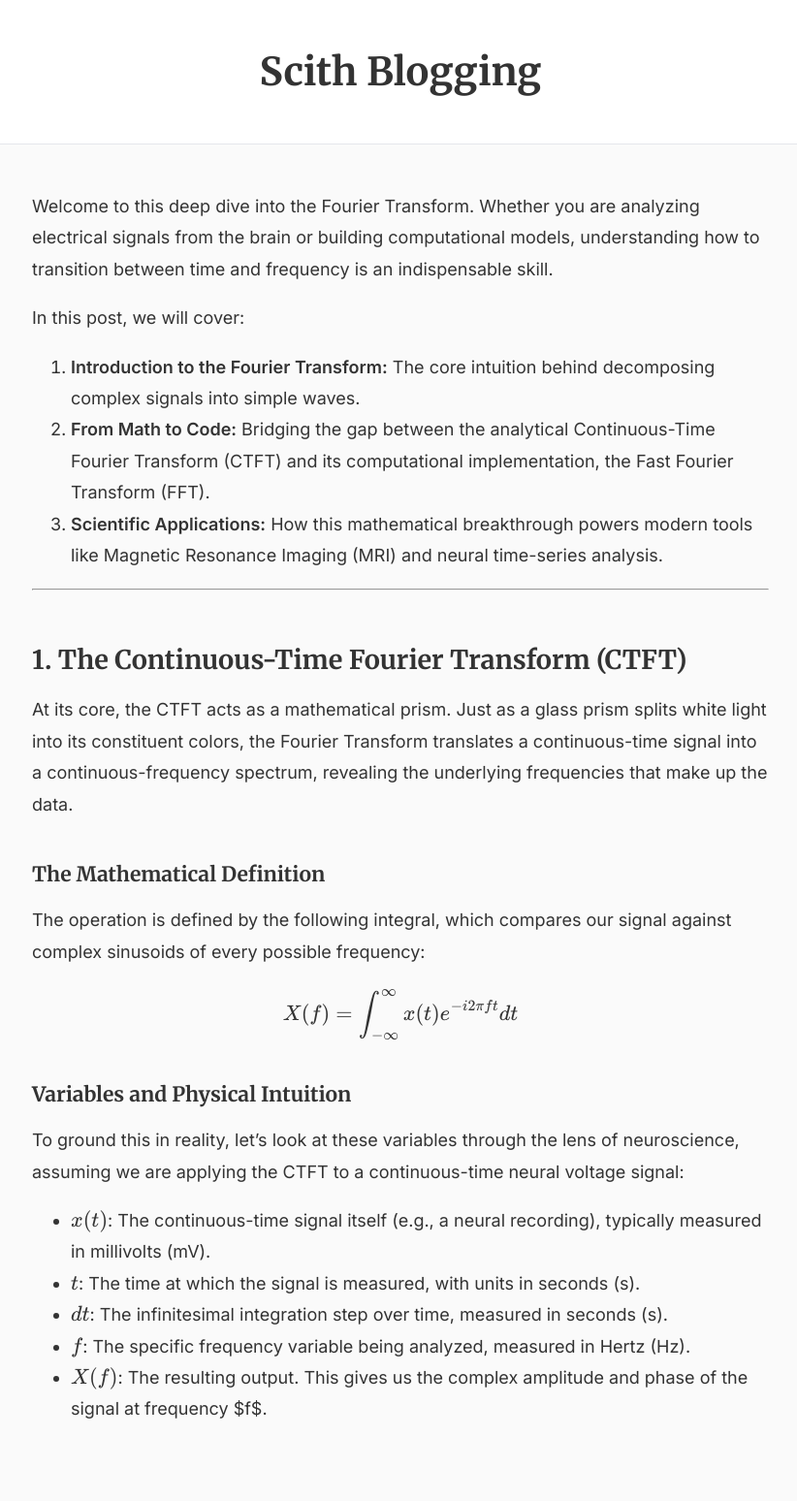
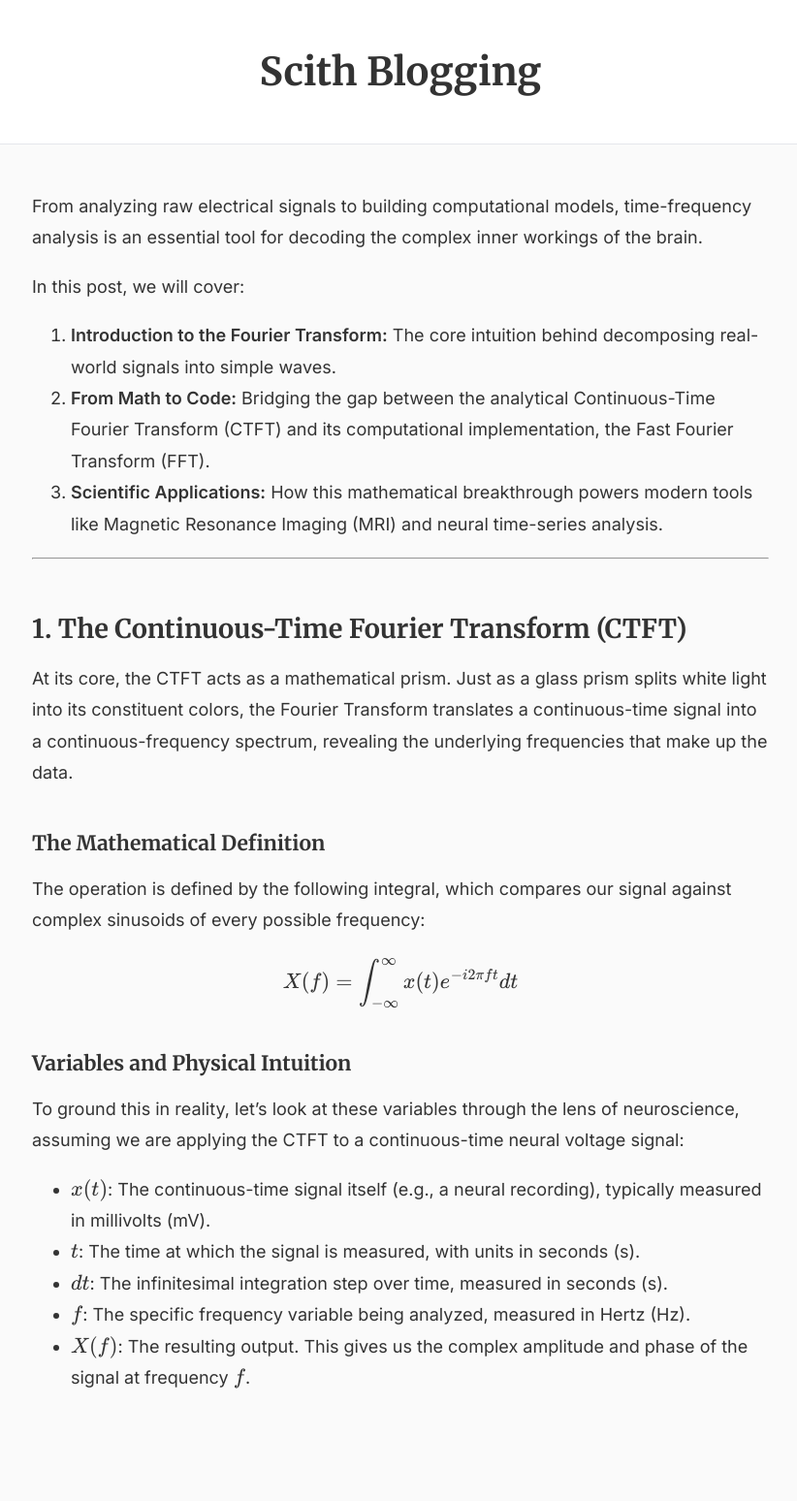
Before and after one commit to yashmrsawant/yashmrsawant.github.io, a Jekyll site: the page built from _posts/2026-03-30-fourier-transform.md, in a window 1280 px wide. Shown: the whole page at 97% size, without its empty margins (227-1049 px from the left). Built offline with Jekyll 4.4.1, drawn with Linux system fonts in a browser that asks for light colours; after the commit the page ends 1515 px from its top, so only the background shows below that.

Commit message:
Auto-commit: Update blog 2026-03-30 19:22:09

```diff
--- a/_posts/2026-03-30-fourier-transform.md
+++ b/_posts/2026-03-30-fourier-transform.md
@@ -5,10 +5,10 @@ date: 2026-03-30
 categories: [Signal Processing, Time-Series Analysis]
 ---
 
-Welcome to this deep dive into the Fourier Transform. Whether you are analyzing electrical signals from the brain or building computational models, understanding how to transition between time and frequency is an indispensable skill.
+From analyzing raw electrical signals to building computational models, time-frequency analysis is an essential tool for decoding the complex inner workings of the brain.
 
 In this post, we will cover:
-1. **Introduction to the Fourier Transform:** The core intuition behind decomposing complex signals into simple waves.
+1. **Introduction to the Fourier Transform:** The core intuition behind decomposing real-world signals into simple waves.
 2. **From Math to Code:** Bridging the gap between the analytical Continuous-Time Fourier Transform (CTFT) and its computational implementation, the Fast Fourier Transform (FFT).
 3. **Scientific Applications:** How this mathematical breakthrough powers modern tools like Magnetic Resonance Imaging (MRI) and neural time-series analysis.
 
@@ -32,4 +32,4 @@ To ground this in reality, let's look at these variables through the lens of neu
 * **$$t$$**: The time at which the signal is measured, with units in seconds (s).
 * **$$dt$$**: The infinitesimal integration step over time, measured in seconds (s).
 * **$$f$$**: The specific frequency variable being analyzed, measured in Hertz (Hz).
-* **$$X(f)$$**: The resulting output. This gives us the complex amplitude and phase of the signal at frequency $f$.
+* **$$X(f)$$**: The resulting output. This gives us the complex amplitude and phase of the signal at frequency $$f$$.
```
